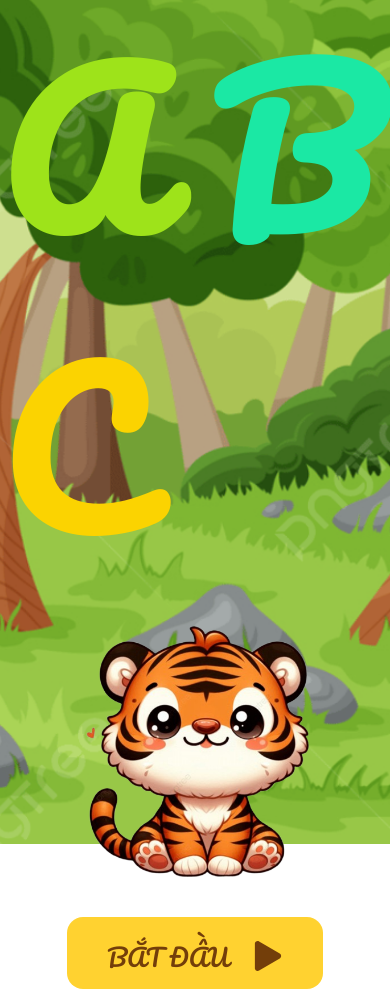
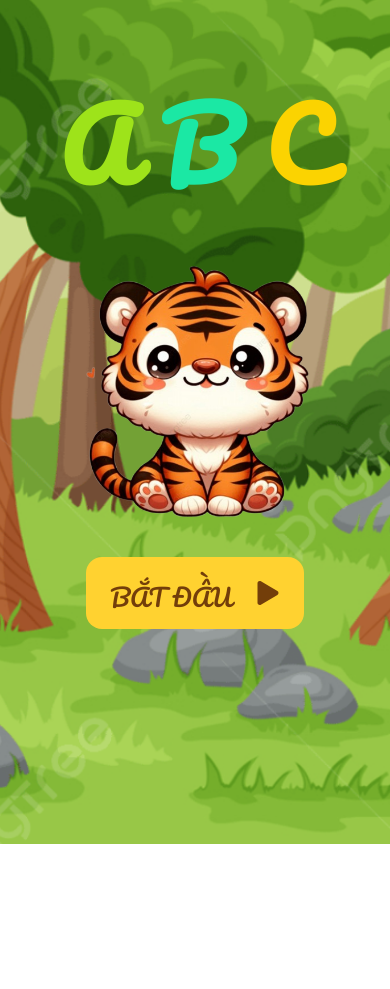
Before and after one commit to HungNguyen0210/Spell, a Next.js app: page / in a window 390 px wide. After the commit the page ends 844 px from the top, so only its background shows below. Built offline with nearby package versions, Linux system fonts and the light colour scheme.

Commit message:
change position of egg

```diff
--- a/src/app/Homepage.jsx
+++ b/src/app/Homepage.jsx
@@ -2,7 +2,7 @@
 import { useState } from "react";
 import Image from "next/image";
 import { FaPlay } from "react-icons/fa";
-import Spell from "./spell";
+import Spell from "./Spell";
 
 export default function Homepage() {
   const [showSpell, setShowSpell] = useState(false);
@@ -16,7 +16,7 @@ export default function Homepage() {
         <Spell />
       ) : (
         <div className="flex flex-col justify-center items-center gap-6">
-          <div className="text-[200px] font-bold flex justify-center">
+          <div className="lg:text-[200px] text-8xl pt-24 pb-12 lg:pb-0 lg:pt-0 font-bold flex justify-center">
             <div className="text-[rgb(158,227,26)]">
               A<span className="text-[rgb(27,232,164)]"> B</span>
               <span className="text-[rgb(251,211,1)]"> C</span>
@@ -29,10 +29,10 @@ export default function Homepage() {
 
           <button
             onClick={() => setShowSpell(true)}
-            className="px-10 pt-6 pb-4 text-2xl bg-amber-300 rounded-2xl text-yellow-900 flex gap-6 cursor-pointer"
+            className="px-6 lg:px-10 pt-6 pb-4 text-2xl bg-amber-300 rounded-2xl text-yellow-900 flex gap-6 cursor-pointer"
           >
             BẮT ĐẦU
-            <FaPlay fontSize={30} />
+            <FaPlay className="text-2xl lg:text-3xl" />
           </button>
         </div>
       )}
--- a/src/app/Spell.jsx
+++ b/src/app/Spell.jsx
@@ -285,7 +285,7 @@ const Spell = () => {
                       alt={egg.letter}
                       width={350}
                       height={350}
-                      className="cursor-pointer transition-transform active:scale-90"
+                      className="cursor-pointer pt-14 lg:pt-14 transition-transform active:scale-90"
                       onClick={() => handleCrack(egg.id, egg.letter)}
                     />
                     {crackedEggs[egg.id] === "cracked" && (
@@ -294,7 +294,7 @@ const Spell = () => {
                         alt="Cracked Egg"
                         width={200}
                         height={200}
-                        className="absolute top-28 left-12"
+                        className="absolute top-48 left-12"
                       />
                     )}
                   </>
```
